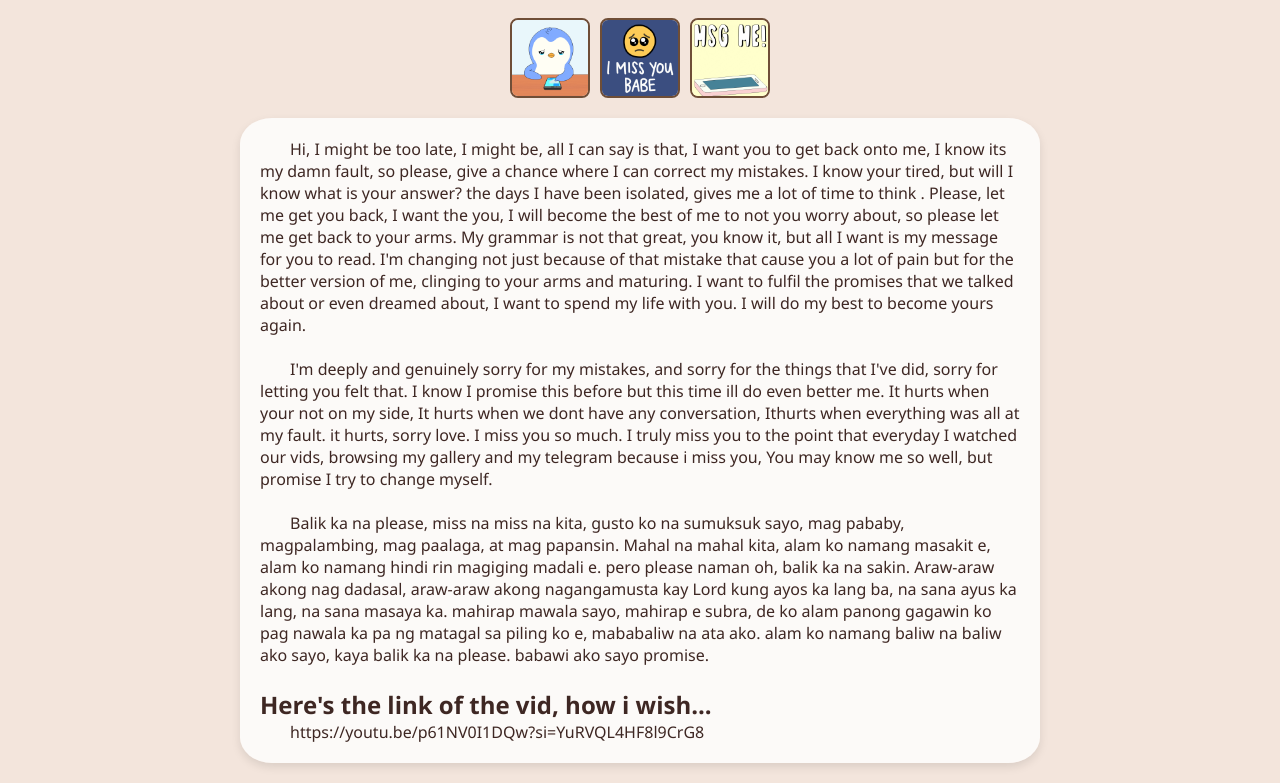
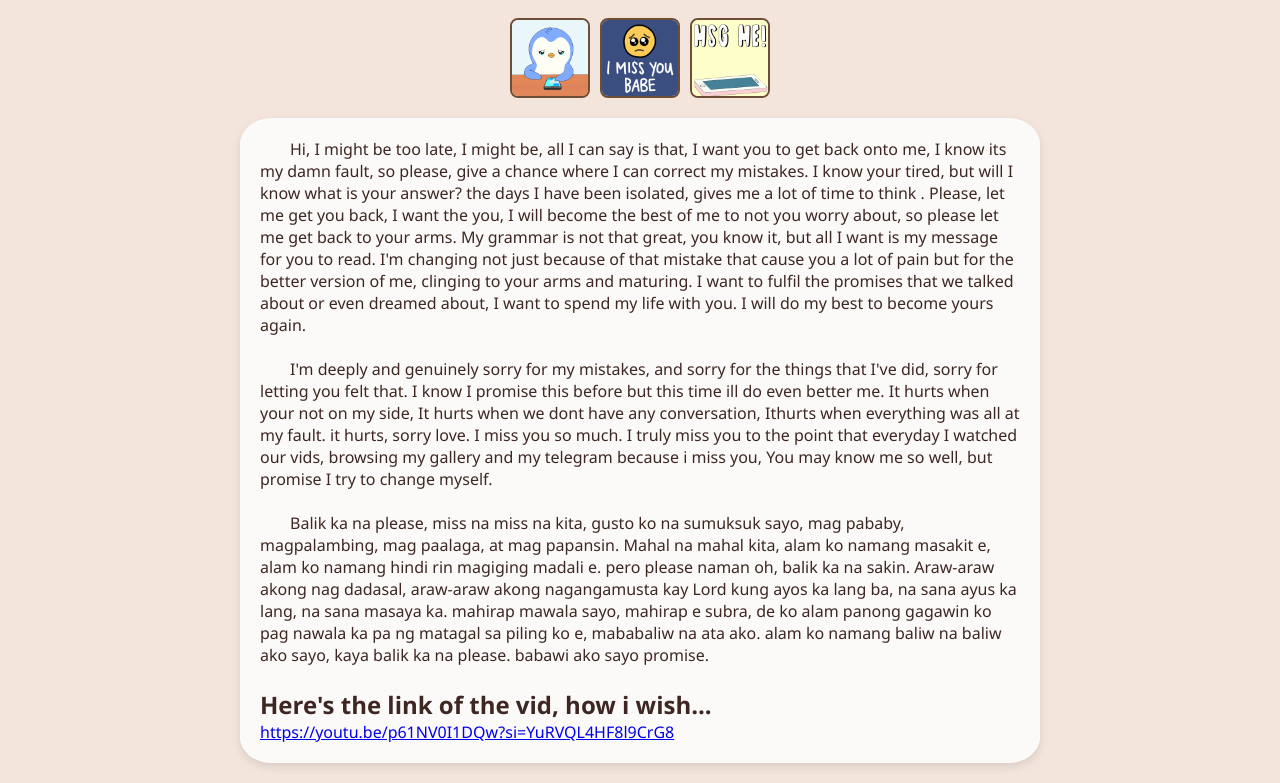
Before and after one commit to bautistadeif/Apology, a plain HTML site: page index.html in a window 1280 px wide. Shown: the part 105-888 px from the top of the page. Drawn offline with Linux system fonts and the light colour scheme.

Commit message:
Update index.html

```diff
--- a/index.html
+++ b/index.html
@@ -33,9 +33,9 @@
   </p>
     <br><br>
     <h2> Here's the link of the vid, how i wish...</h2>
-    <p>
+    <a href="https://youtu.be/p61NV0I1DQw?si=YuRVQL4HF8l9CrG8">
       https://youtu.be/p61NV0I1DQw?si=YuRVQL4HF8l9CrG8
-    </p>
+    </a>
   </section>
 </body>
 </html>
```
